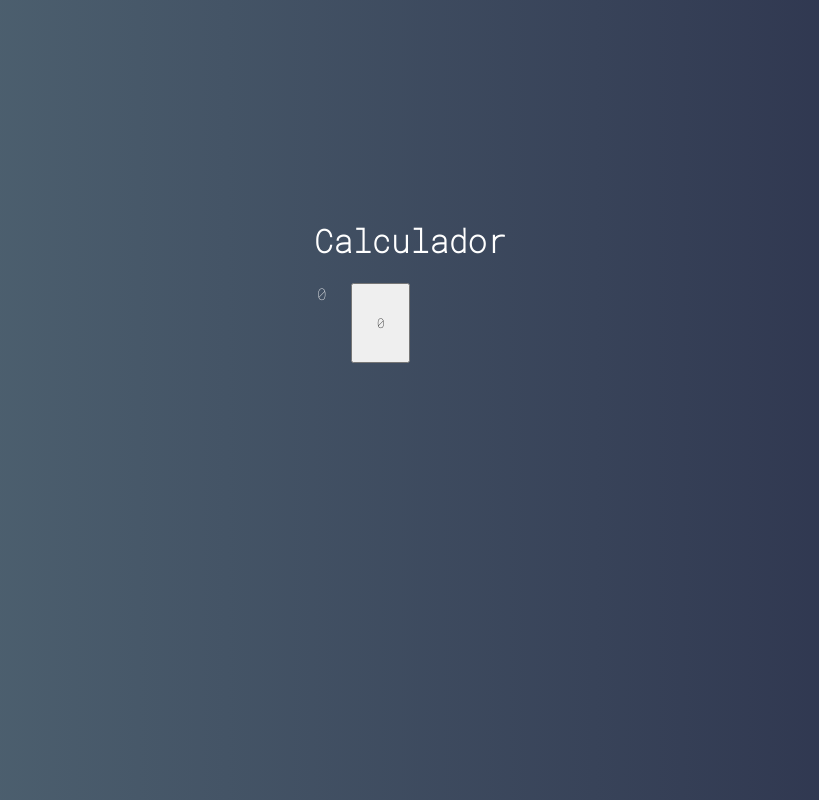
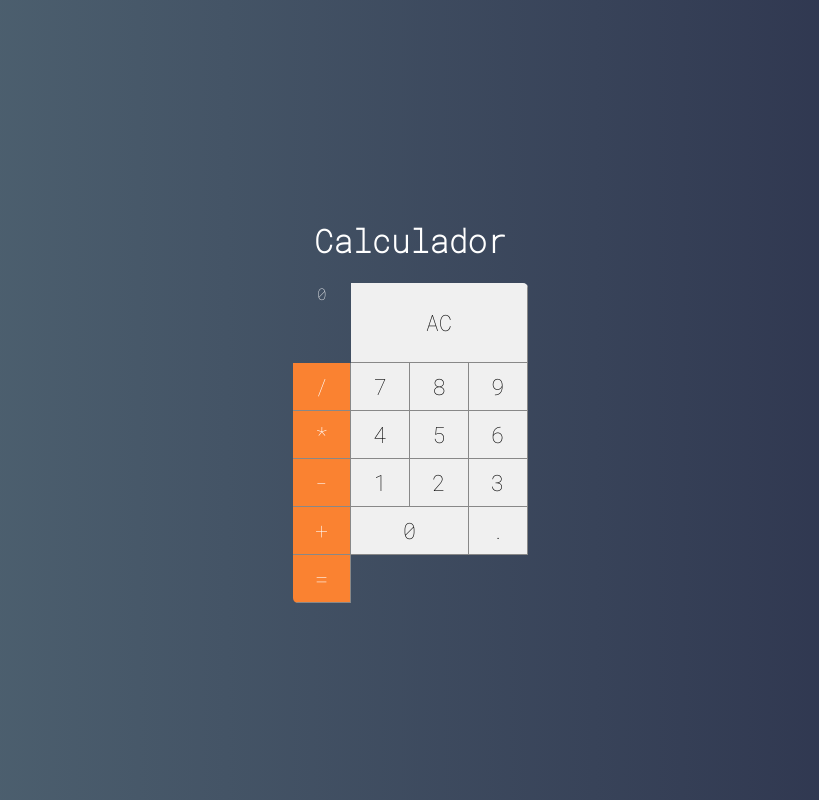
Before and after one commit to Alonso-007/projeto-calculadora-vue, a Vue app: page / in a window 1280 px wide. Shown: the whole page, without its empty margins (230-1049 px from the left). Built offline with nearby package versions, Linux system fonts and the light colour scheme.

Commit message:
Implementacao das classes do botao

```diff
--- a/src/components/Button.vue
+++ b/src/components/Button.vue
@@ -1,15 +1,54 @@
 <template>
-    <button class="button">
-        0
+    <!-- se os parametros forem verdadeiros sera aplicada a classe -->
+    <button class="button" :class="{ operation, double, triple }">
+        {{ label }}
     </button>
 </template>
 
 <script>
-export default {
-
-}
+    export default {
+        props: {
+            label: {},
+            operation: { type: Boolean },
+            double: { type: Boolean },
+            triple: { type: Boolean }
+        }
+    }
 </script>
 
 <style>
+    :root { /* cria uma pseudo classe */
+        --bg-button: #f0f0f0; /* para criar variavies deve começar com -- */
+        --boder-button: solid 1px #888
+    }
 
+    .button {
+        font-size: 1.4em;
+        background-color: var(--bg-button); /* usando a variavel */
+        border: none;
+        border-right: var(--boder-button);
+        border-bottom: var(--boder-button);
+        outline: none;
+    }
+
+    .button:active {
+        background-color: #ccc;
+    }
+
+    .button.double {
+        grid-column: span 2;
+    }
+
+    .button.triple {
+        grid-column: span 3;
+    }
+
+    .button.operation {
+        background-color: #fa8231;
+        color: #fff;
+    }
+
+    .button.button.operation:active {
+        background-color: #fa8231cc;
+    }
 </style>
--- a/src/main/Calculator.vue
+++ b/src/main/Calculator.vue
@@ -1,7 +1,23 @@
 <template>
     <div class="calculator">
         <Display />
-        <Button />
+        <Button label="AC" triple/>
+        <Button label="/" operation />
+        <Button label="7" />
+        <Button label="8" />
+        <Button label="9" />
+        <Button label="*" operation/>
+        <Button label="4" />
+        <Button label="5" />
+        <Button label="6" />
+        <Button label="-" operation/>
+        <Button label="1" />
+        <Button label="2" />
+        <Button label="3" />
+        <Button label="+" operation/>
+        <Button label="0" double/>
+        <Button label="." />
+        <Button label="=" operation/>
     </div>
 </template>
 
```
